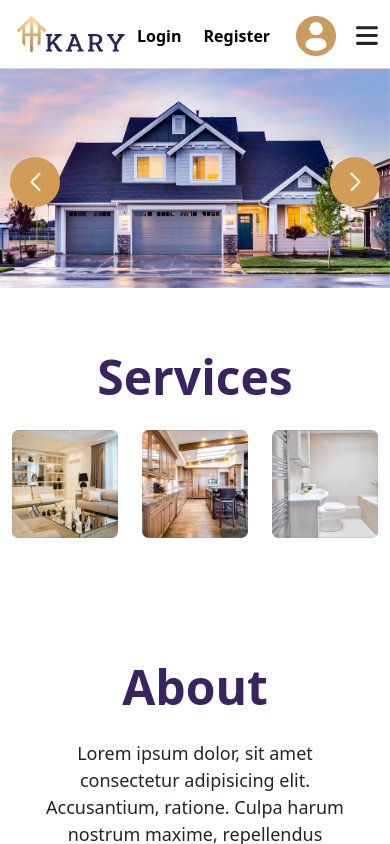
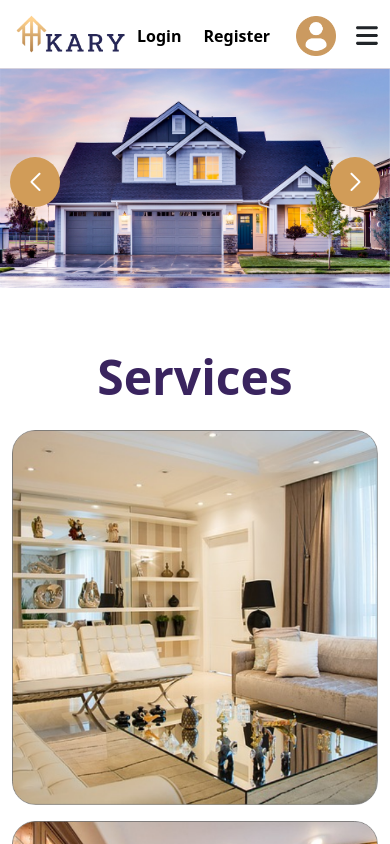
Before and after one commit to MoamenSherif81/Akary, a React (Create React App) app: page / in a window 390 px wide. Shown: the top 844 px of the page. Built offline with nearby package versions, Linux system fonts and the light colour scheme.

Commit message:
edited some responsive style in home

```diff
--- a/src/components/pages/Home.jsx
+++ b/src/components/pages/Home.jsx
@@ -11,14 +11,14 @@ function Home() {
       <section className="section">
         <div className="container">
           <h2 className="section__header mb-4">Services</h2>
-          <div className="services__list d-flex gap-4">
-            <div className="services__item">
+          <div className="services__list row">
+            <div className="services__item col-12 col-sm-4 mb-3">
               <img className="services__img w-100" src="images/home-1622401_640.png" alt="home" />
             </div>
-            <div className="services__item">
+            <div className="services__item col-12 col-sm-4 mb-3">
               <img className="services__img w-100" src="images/kitchen-2400367_640.png" alt="kitchen" />
             </div>
-            <div className="services__item">
+            <div className="services__item col-12 col-sm-4">
               <img className="services__img w-100" src="images/bathroom-1336164_640.png" alt="bathroom" />
             </div>
           </div>
```
